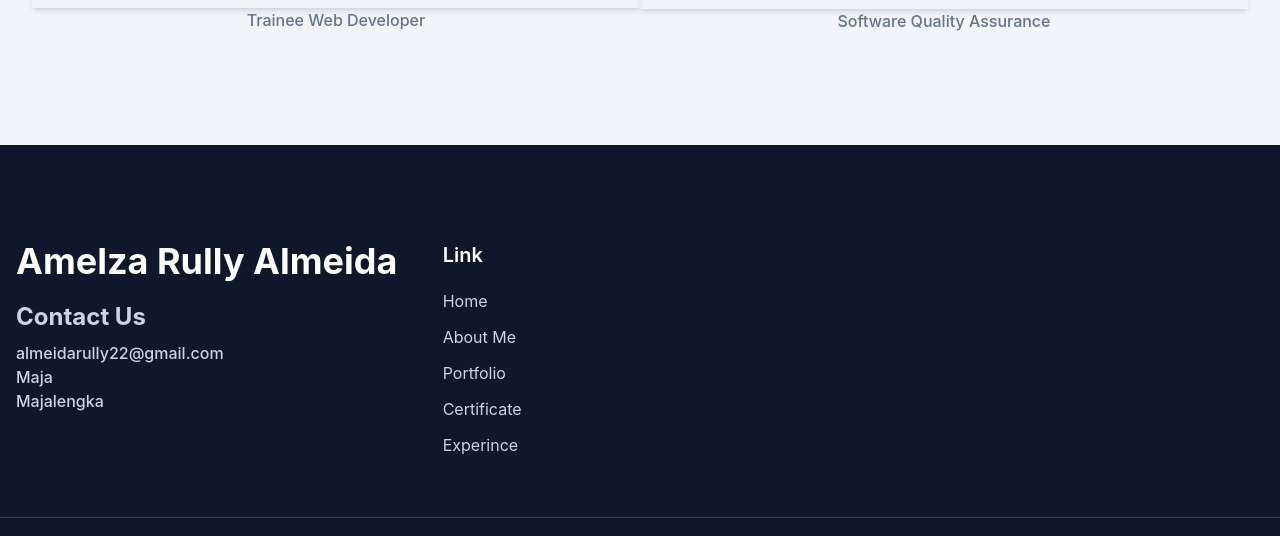
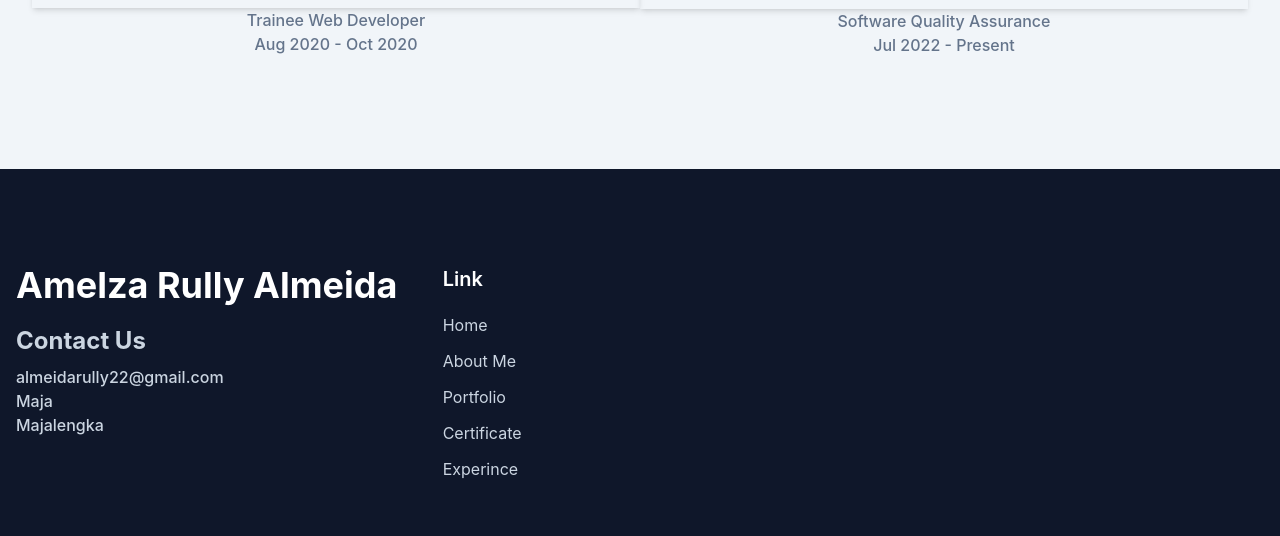
Before and after one commit to rullyal/Portfolio-AmelzaRullyAlmeida, a website: page index.html in a window 1280 px wide. Shown: the part 3793-4329 px from the top of the page. Drawn offline with Linux system fonts and the light colour scheme.

Commit message:
Upadte tanggal kerja

```diff
--- a/index.html
+++ b/index.html
@@ -308,6 +308,8 @@
             </a>
           </div>
           <p class="font-medium text-base text-secondary text-center">Trainee Web Developer</p>
+          <p class="font-medium text-base text-secondary text-center">Aug 2020 - Oct 2020
+          </p>
         </div>
         <div class="mb-12 p4 md:w-1/2">
           <div class="rounded-m shadow-md overflow-hidden">
@@ -320,6 +322,8 @@
             </a>
           </div>
           <p class="font-medium text-base text-secondary text-center">Software Quality Assurance
+          </p>
+          <p class="font-medium text-base text-secondary text-center">Jul 2022 - Present
           </p>
         </div>
       </div>
```
